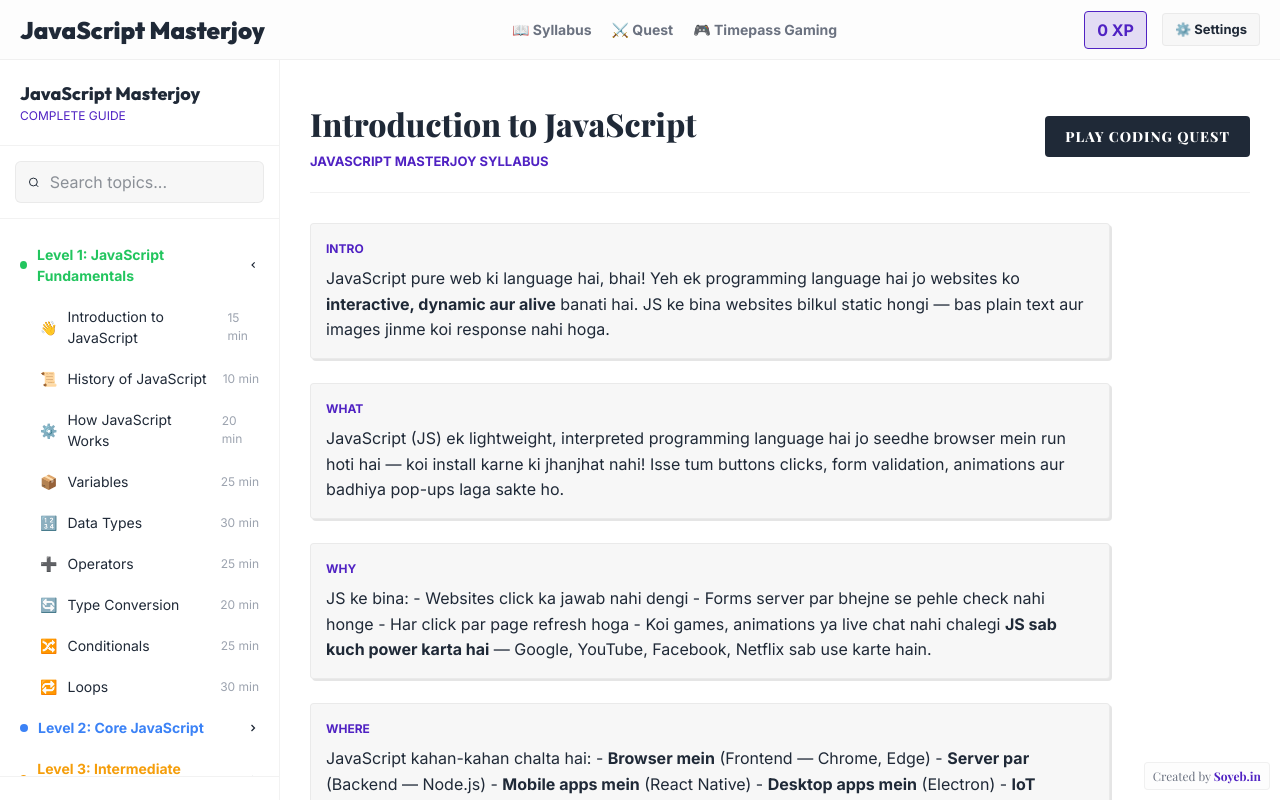
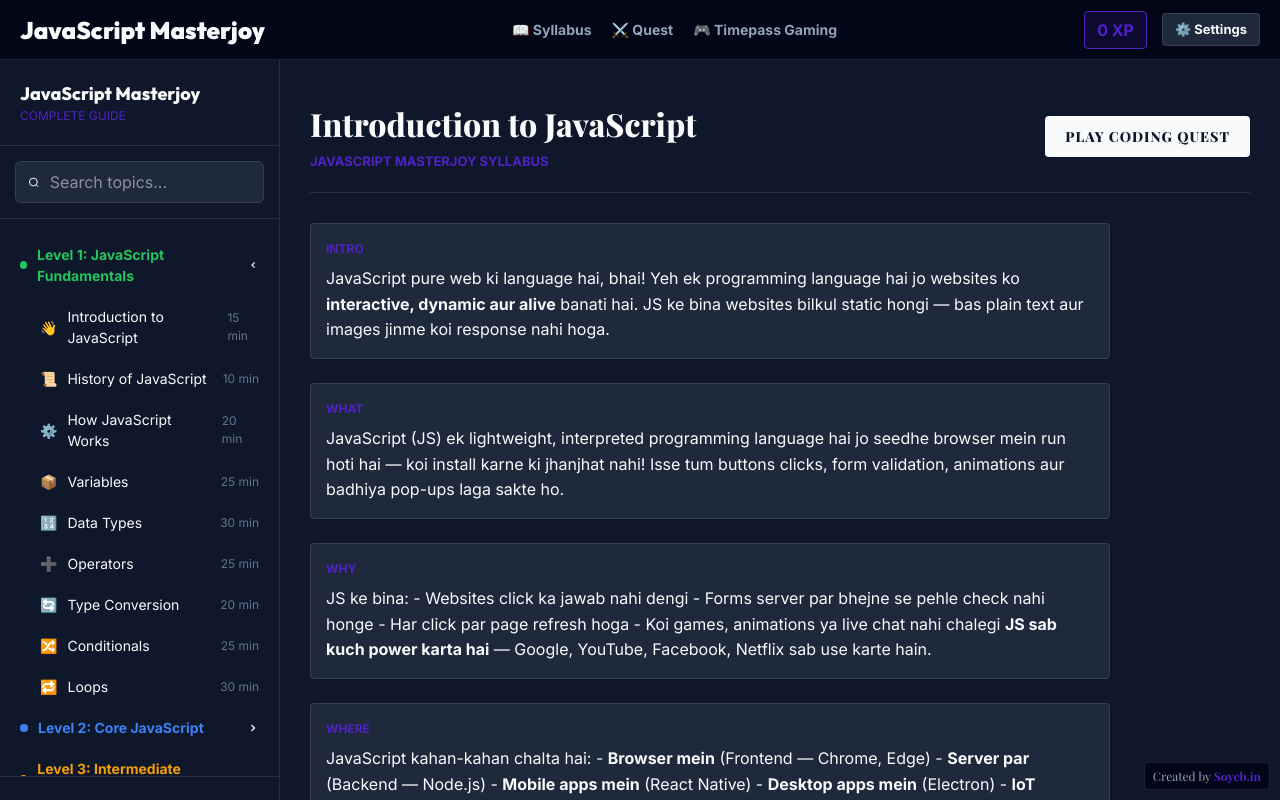
Before and after one commit to soyebhh/javascript-masterjoy, a React (Vite) app: page / in a window 1280 px wide. Built offline with nearby package versions, Linux system fonts and the light colour scheme; a web font is replaced by a local one.

Commit message:
Switch back to dark mode with #5022C3 color

```diff
--- a/src/index.css
+++ b/src/index.css
@@ -4,26 +4,26 @@
 
 
 :root {
-  /* Clean Simple Light Theme */
-  --bg-paper: #FFFFFF;
-  --bg-paper-dark: #FDFDFD;
-  --bg-paper-darker: #F7F7F7;
-  --glass-bg: rgba(255, 255, 255, 0.95);
-  --glass-border: rgba(0, 0, 0, 0.05);
+  /* Clean Simple Dark Theme */
+  --bg-paper: #0F172A;
+  --bg-paper-dark: #020617;
+  --bg-paper-darker: #1E293B;
+  --glass-bg: rgba(15, 23, 42, 0.95);
+  --glass-border: rgba(255, 255, 255, 0.1);
 
-  --text-ink: #1F2937;
-  --text-ink-light: #6B7280;
+  --text-ink: #F8FAFC;
+  --text-ink-light: #94A3B8;
 
   --brand: #5022C3;
-  --brand-glow: 0 4px 15px rgba(80, 34, 195, 0.2);
+  --brand-glow: 0 4px 15px rgba(80, 34, 195, 0.4);
   --success: #10B981;
-  --success-glow: 0 4px 10px rgba(16, 185, 129, 0.2);
+  --success-glow: 0 4px 10px rgba(16, 185, 129, 0.3);
   --warning: #F59E0B;
   --error: #EF4444;
 
-  --tx-1: #1F2937;
-  --tx-2: #6B7280;
-  --tx-3: #9CA3AF;
+  --tx-1: #F8FAFC;
+  --tx-2: #94A3B8;
+  --tx-3: #64748B;
 
   /* Retro Computer Theme */
   --terminal-bg: #121413;
```
